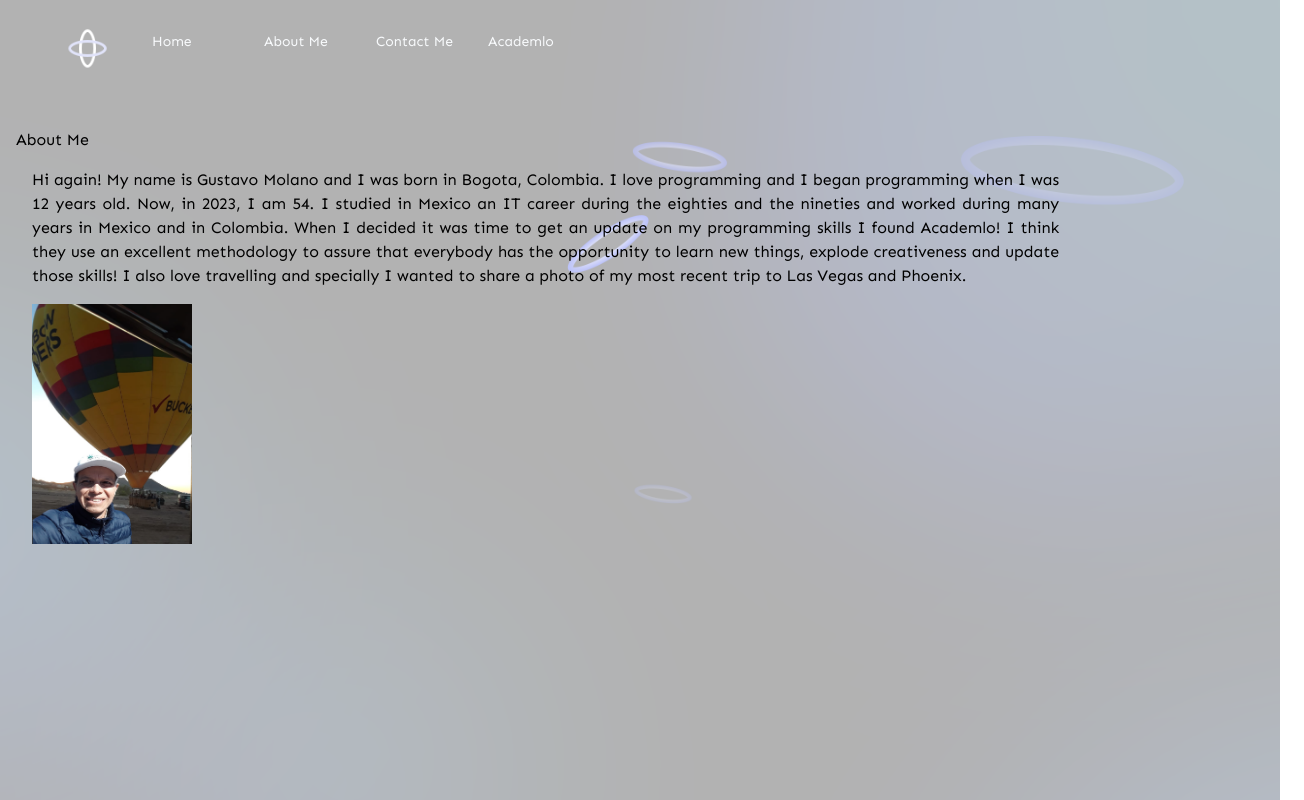
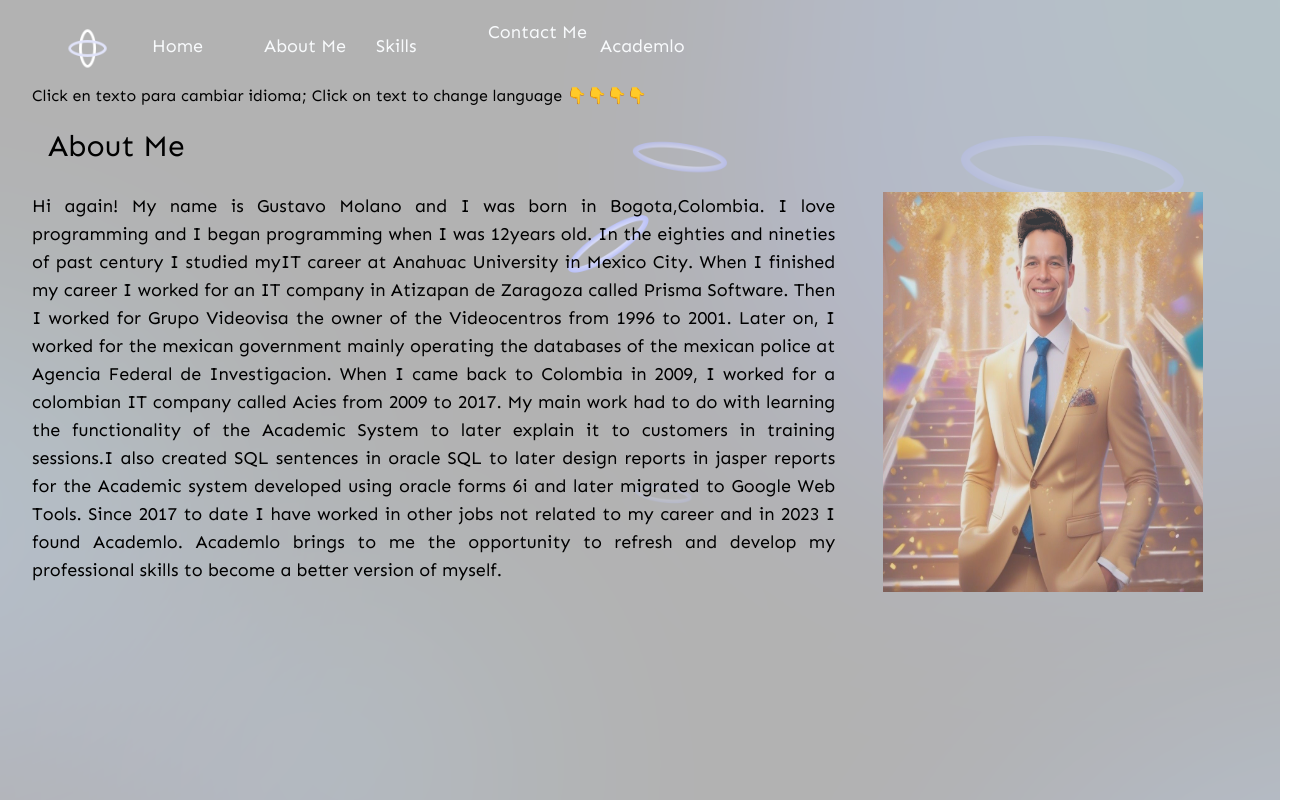
Before and after one commit to guskumite/myportfolio, a React (Vite) app: page /about in a window 1280 px wide. Shown: the top 800 px of the page, 1304 px wide, since content can reach past the window. Built offline with nearby package versions, Linux system fonts and the light colour scheme; the HTML template or start-up script is replaced by a standard one.

Commit message:
version 1.0.19

```diff
--- a/src/components/AboutMe.jsx
+++ b/src/components/AboutMe.jsx
@@ -1,4 +1,4 @@
-import imgTrip from "../assets/profile2.png";
+import imgTrip from "../assets/mytoon.jpg";
 import { useEffect, useState } from "react";
 import mobileImg from "../assets/mobile.png";
 import desktopImg from "../assets/desktop.png";
@@ -11,11 +11,51 @@ const AboutMe = () => {
   const [isOpen, setIsOpen] = useState(
     localStorage.getItem("navbarOpen") === "true" ? true : false
   );
+  const [Labels, setLabels] = useState(0);
 
   function toggleOpen() {
     setIsOpen(!isOpen);
     localStorage.setItem("navbarOpen", isOpen);
   }
+
+  const label1 = ["About Me", "Acerca de mi"];
+  const label2 = [
+    "Hi again! My name is Gustavo Molano and I was born in Bogota," +
+      "Colombia. I love programming and I began programming when I was 12" +
+      "years old. In the eighties and nineties of past century I studied my" +
+      "IT career at Anahuac University in Mexico City. When I finished my career " +
+      "I worked for an IT company in Atizapan de Zaragoza called Prisma " +
+      "Software. Then I worked for Grupo Videovisa the owner of the " +
+      "Videocentros from 1996 to 2001. Later on, I worked for the mexican " +
+      "government mainly operating the databases of the mexican police at " +
+      "Agencia Federal de Investigacion. When I came back to Colombia in " +
+      "2009, I worked for a colombian IT company called Acies from 2009 to " +
+      "2017. My main work had to do with learning the functionality of the " +
+      "Academic System to later explain it to customers in training sessions." +
+      "I also created SQL sentences in oracle SQL to later design reports in " +
+      "jasper reports for the Academic system developed using oracle forms 6i " +
+      "and later migrated to Google Web Tools. Since 2017 to date I have " +
+      "worked in other jobs not related to my career and in 2023 I found " +
+      "Academlo. Academlo brings to me the opportunity to refresh and develop " +
+      "my professional skills to become a better version of myself.",
+    "¡Hola nuevamente! Mi nombre es Gustavo Molano y nací en Bogotá, Colombia." +
+      "Me encanta programar y comencé a programar cuando tenía 12 años." +
+      "En los ochenta y noventa del siglo pasado estudié mi carrera de Informática " +
+      "en la Universidad Anáhuac en Ciudad de México. Cuando me gradué de mi carrera " +
+      "trabajé para una empresa IT en Atizapán de Zaragoza llamada Prisma Software. " +
+      "Después trabajé para Grupo Videovisa, la dueña de los Videocentros, de 1996 a 2001. " +
+      "Un tiempo después, trabajé para el gobierno mexicano principalmente operando bases de " +
+      "datos de la policía mexicana en la Agencia Federal de Investigación. Cuando regresé a " +
+      "Colombia en el 2009, trabajé para una empresa colombiana de IT llamada Acies de 2009 a " +
+      "2017. Mi trabajo tenía que ver con aprender la funcionalidad del sistema Académico para " +
+      "posteriormente poder explicarlo a los clientes en sesiones de capacitación." +
+      "También realicé consultas SQL en el SQL de oracle para posteriormente diseñar reportes " +
+      "en jasper reports para el sistema académico que estaba diseñado en oracle forms 6i y " +
+      "después fue migrado a Google Web Tools. Desde 2017 a la fecha he trabajado en otras " +
+      "actividades que no se relacionan con mi carrera y en 2023 encontré Academlo. Academlo " +
+      "me ha brindado la oportunidad de actualizar y desarrollar mis habilidades profesionales " +
+      "para convertirme en una mejor versión de mi mismo.",
+  ];
 
   const handleResize = () => {
     if (window.innerWidth < 600) {
@@ -47,6 +87,15 @@ const AboutMe = () => {
     }
   }
 
+  const handleLang = () => {
+    if (Labels === 0) {
+      setLabels(1);
+    }
+    if (Labels === 1) {
+      setLabels(0);
+    }
+  };
+
   return (
     <main className="bg-cover bg-no-repeat h-full w-full max-width-[1200px] md:max-width-[619px]">
       {getNav()}
@@ -54,21 +103,24 @@ const AboutMe = () => {
         className="absolute top-[0rem] z-[-1] opacity-30 min-w-[320px] w-full"
         src={bgImg}
       />
-      <section className="w-[84%] absolute top-[4rem]">
-        <h2 className="ml-4 text-md mt-16 mb-4 text-bold">About Me</h2>
-        <p className="ml-8 text-justify mr-4">
-          Hi again! My name is Gustavo Molano and I was born in Bogota,
-          Colombia. I love programming and I began programming when I was 12
-          years old. Now, in 2023, I am 54. I studied in Mexico an IT career
-          during the eighties and the nineties and worked during many years in
-          Mexico and in Colombia. When I decided it was time to get an update on
-          my programming skills I found Academlo! I think they use an excellent
-          methodology to assure that everybody has the opportunity to learn new
-          things, explode creativeness and update those skills! I also love
-          travelling and specially I wanted to share a photo of my most recent
-          trip to Las Vegas and Phoenix.
+      <p className="ml-8 absolute animate-text-slide text-md top-[6rem]">
+        Click en texto para cambiar idioma; Click on text to change language
+        👇👇👇👇
+      </p>
+      <h2
+        className="ml-12 text-md mt-32 mb-4 text-3xl text-bold hover:text-4xl"
+        onClick={handleLang}
+      >
+        {label1[Labels]}
+      </h2>
+      <section className="w-[94%] absolute top-[10rem] flex flex-rows mt-8">
+        <p
+          className="ml-8 text-justify mr-4 w-[75%] text-lg hover:text-2xl"
+          onClick={handleLang}
+        >
+          {label2[Labels]}
         </p>
-        <img className="ml-8 w-[10rem] h-[15rem] mt-4" src={imgTrip} />
+        <img className="ml-8 w-[20rem] h-[25rem] opacity-[70%]" src={imgTrip} />
       </section>
     </main>
   );
--- a/src/components/NavBar.jsx
+++ b/src/components/NavBar.jsx
@@ -2,26 +2,32 @@ import { Link } from "react-router-dom";
 
 const NavBar = () => {
   return (
-    <section className="flex flex-row flex-wrap w-[70%] absolute top-[2rem] left-[9.5rem]">
+    <section className="flex flex-row flex-wrap w-[90%] absolute top-[2rem] left-[9.5rem]">
       <Link
         to="/"
-        className="relative text-sm w-[7rem] text-slate-50 hover:text-md hover:text-cyan-500"
+        className="relative text-lg w-[7rem] text-slate-50 hover:text-md hover:text-cyan-500"
       >
         Home
       </Link>
       <Link
         to="/about"
-        className="relative text-sm w-[7rem] text-slate-50 hover:text-md hover:text-cyan-500"
+        className="relative text-lg w-[7rem] text-slate-50 hover:text-md hover:text-cyan-500"
       >
         About Me
       </Link>
       <Link
+        to="/"
+        className="relative text-lg w-[7rem] text-slate-50 hover:text-md hover:text-cyan-500"
+      >
+        Skills
+      </Link>
+      <Link
         to="/contact"
-        className="relative text-sm w-[7rem] text-slate-50 hover:text-md hover:text-cyan-500"
+        className="relative animate-text-slide text-lg w-[7rem] text-slate-50 hover:text-md hover:text-cyan-500"
       >
         Contact Me
       </Link>
-      <div className="relative text-sm w-[7rem] text-slate-50 hover:text-md hover:text-cyan-500">
+      <div className="relative text-lg w-[7rem] text-slate-50 hover:text-md hover:text-cyan-500">
         <a
           href="https://www.academlo.com"
           target="_blank"
--- a/tailwind.config.js
+++ b/tailwind.config.js
@@ -2,7 +2,36 @@
 export default {
   content: ["./index.html", "./src/**/*.{js,ts,jsx,tsx}"],
   theme: {
-    extend: {},
+    extend: {
+      fontFamily: {
+        inter: ["Inter", "sans-serif"],
+      },
+      animation: {
+        "text-slide": "text-slide 3.5s cubic-bezier(0.83, 0, 0.17, 1) infinite",
+      },
+      keyframes: {
+        "text-slide": {
+          "0%, 16%": {
+            transform: "translateY(0%)",
+          },
+          "20%, 36%": {
+            transform: "translateY(-16.66%)",
+          },
+          "40%, 56%": {
+            transform: "translateY(-33.33%)",
+          },
+          "60%, 76%": {
+            transform: "translateY(-50%)",
+          },
+          "80%, 96%": {
+            transform: "translateY(-66.66%)",
+          },
+          "100%": {
+            transform: "translateY(-83.33%)",
+          },
+        },
+      },
+    },
   },
   plugins: [],
 };
```
Also changed, not shown: src/assets/mytoon.jpg (added).
